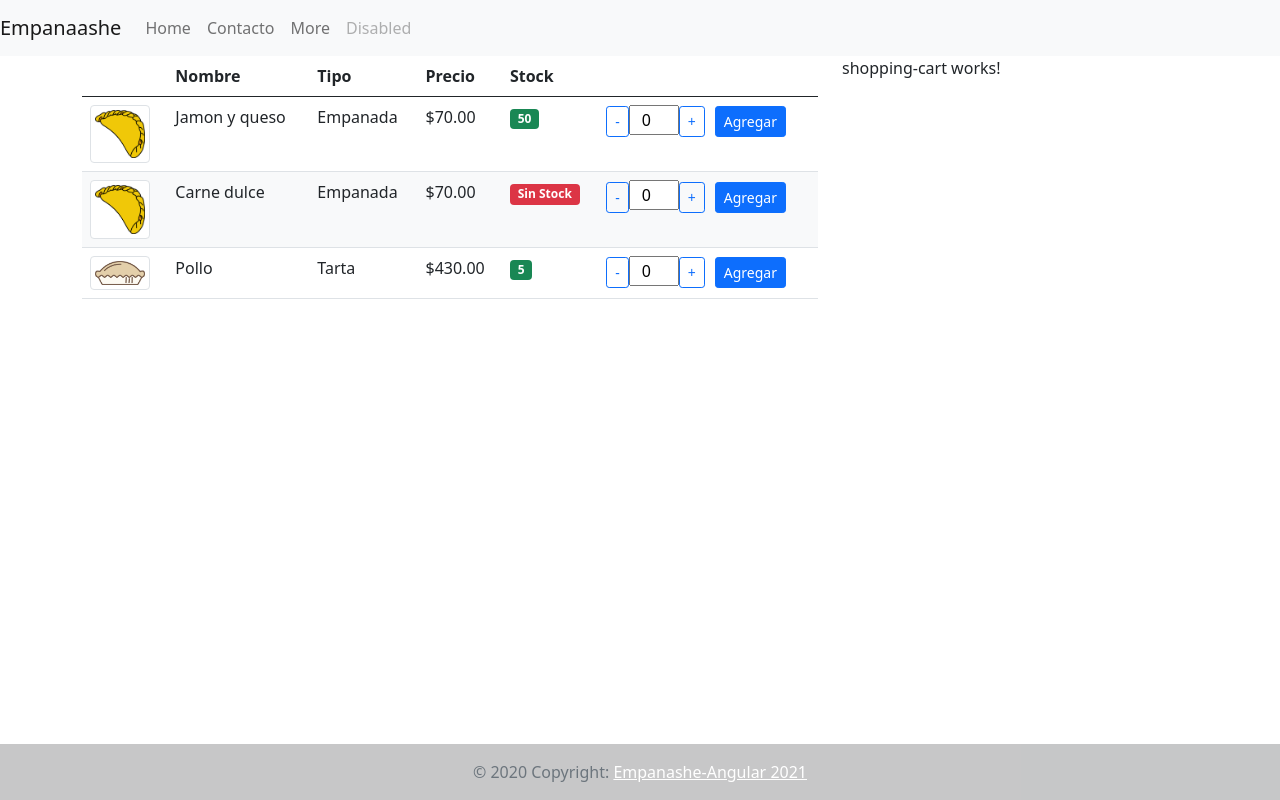
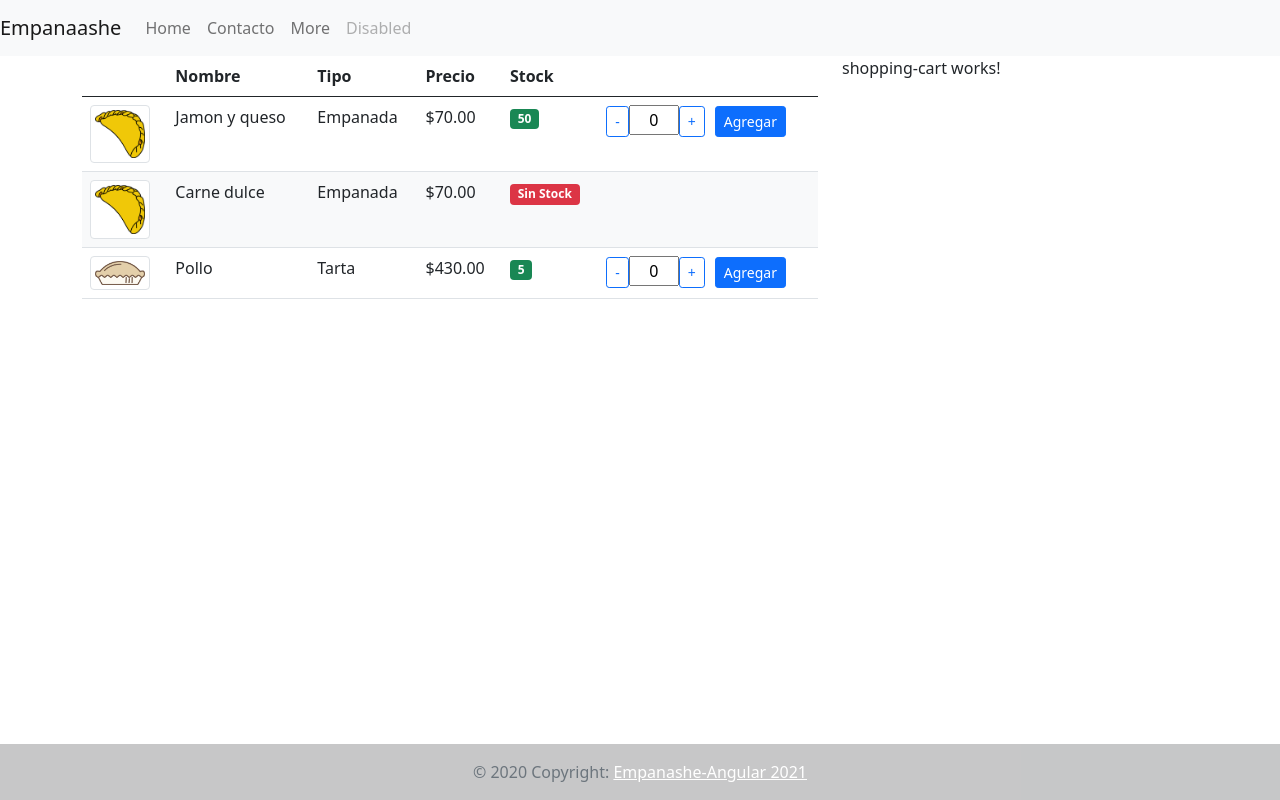
Before and after one commit to sierragustavo/empanashe, an Angular app: page / in a window 1280 px wide. Built offline with nearby package versions, Linux system fonts and the light colour scheme.

Commit message:
removidas flechitas del inputnumber

```diff
--- a/src/app/products-list/products-list.component.html
+++ b/src/app/products-list/products-list.component.html
@@ -30,10 +30,12 @@
         <span class="badge bg-warning text-dark" *ngIf="product.altstock <= 0 && product.stock>0">Se lleva todo</span>
       </td>
       <td class="td-botones">
-        <button class="btn btn-outline-primary btn-sm" (click)="decreasequantityInput(product)">-</button
-        ><input type="number" [(ngModel)]="product.quantityInput" (keyup)="onInputInQuantity($event,product)">
+        <div *ngIf="product.stock>1">
+        <button class="btn btn-outline-primary btn-sm" (click)="decreasequantityInput(product)">-</button>
+        <input type="number" [(ngModel)]="product.quantityInput" (keyup)="onInputInQuantity($event,product)">
         <button class="btn btn-outline-primary btn-sm" (click)="upquantityInput(product)">+</button>
         <button class="btn btn-primary btn-sm button-agregar">Agregar</button>
+        </div>
       </td>
     </tr>
   </tbody>
--- a/src/app/products-list/products-list.component.scss
+++ b/src/app/products-list/products-list.component.scss
@@ -9,8 +9,14 @@
 input[type="number"] {
   width: 50px;
   text-align: center;
+  -moz-appearance: textfield; /* Firefox */
 }
 
-.td-botones{
+input::-webkit-outer-spin-button,
+input::-webkit-inner-spin-button {
+  -webkit-appearance: none;
+  margin: 0;
+}
 
+.td-botones {
 }
--- a/src/app/products-list/products-list.component.ts
+++ b/src/app/products-list/products-list.component.ts
@@ -44,7 +44,6 @@ export class ProductsListComponent implements OnInit {
   constructor() {
     this.products.forEach((product) => {
       product.altstock = product.stock;
-      console.log('recorriendo');
     });
   }
 
@@ -62,7 +61,7 @@ export class ProductsListComponent implements OnInit {
     }
   }
 
-  onChangequantityInput(product: Product): void {
+  onChangeQuantityInput(product: Product): void {
     if (product.quantityInput > 0) {
       if (product.stock - product.quantityInput >= 0) {
         product.altstock = product.stock - product.quantityInput;
@@ -71,7 +70,7 @@ export class ProductsListComponent implements OnInit {
   }
 
   onInputInQuantity(event: KeyboardEvent, product: Product) {
-    if (event.key == 'Enter') this.onChangequantityInput(product);
+    if (event.key == 'Enter') this.onChangeQuantityInput(product);
   }
 
   ngOnInit(): void {}
```
